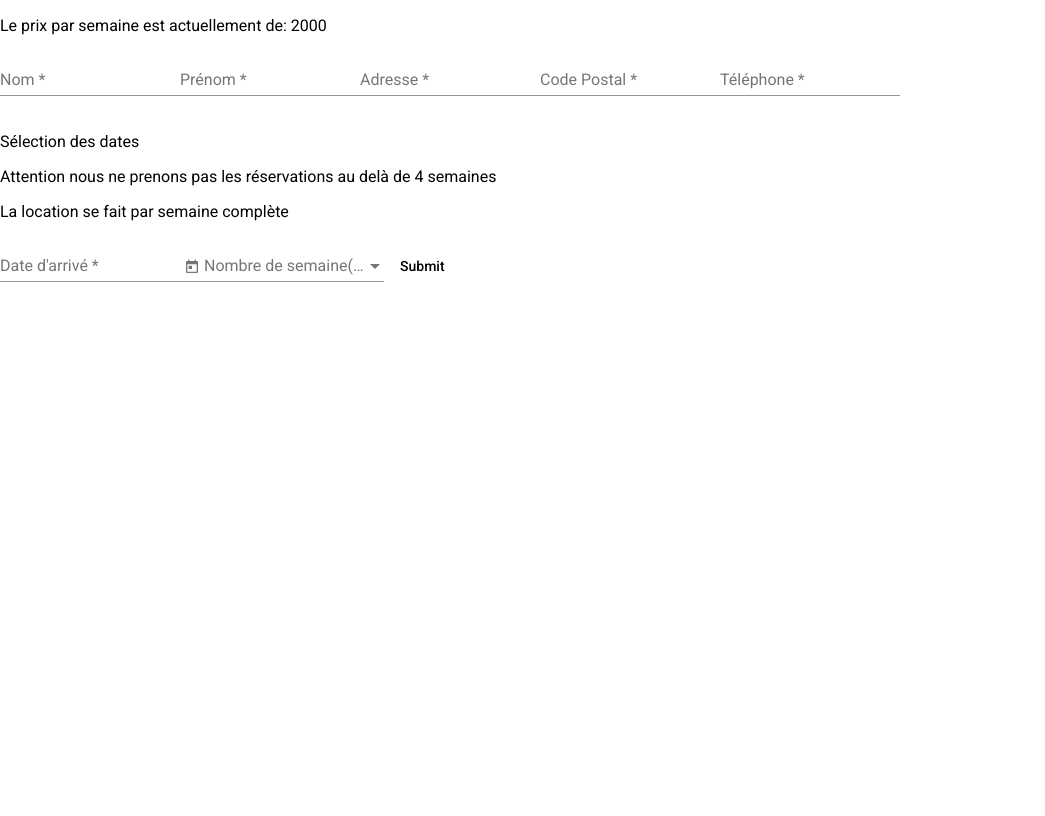
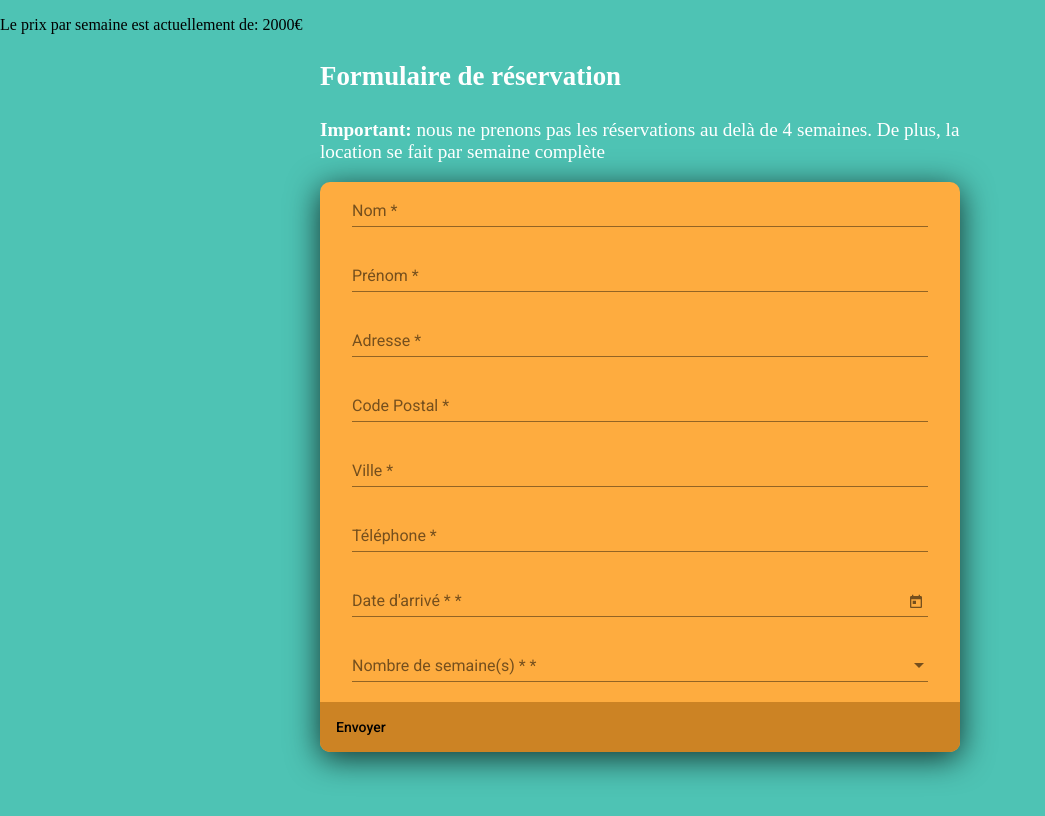
Before and after one commit to Emeric-Simplon/resaForm, an Angular app: page /reservation in a window 1280 px wide. Shown: the whole page, without its empty margins (0-1045 px from the left). Built offline with nearby package versions, Linux system fonts and the light colour scheme.

Commit message:
Ajout du css pour le formulaire Finalisation du formulaire

```diff
--- a/src/app/app.component.css
+++ b/src/app/app.component.css
@@ -0,0 +1,3 @@
+body {
+    background-color: #4ec3b4;
+}
--- a/src/app/form/form.component.css
+++ b/src/app/form/form.component.css
@@ -0,0 +1,40 @@
+.formHeader{
+    color: white;
+    margin: auto;
+    width: 50%;
+    font-family: Baloo,cursive;
+    font-size: 1.2em;
+}
+h3{
+    font-size: 1.4em;
+}
+
+form {
+    margin: auto;
+    width: 50%;
+    background-color: #FEAC3F;
+    border-radius: 10px;
+    -webkit-box-shadow: 0px 6px 32px 0px rgba(0,0,0,0.75);
+    -moz-box-shadow: 0px 6px 32px 0px rgba(0,0,0,0.75);
+    box-shadow: 0px 6px 32px 0px rgba(0,0,0,0.75);
+
+}
+.mat-form-field {
+    display: flex;
+    flex-direction: column;
+    width: 90%;
+    margin:auto;
+}
+
+.buttonAndTotal {
+    display: flex;
+    margin: auto;
+    background-color: rgb(204, 131, 36);
+    margin-bottom: 15px;
+    height: 50px;
+    border-radius: 0px 0px 10px 10px;
+    align-items: center;
+}
+.mat-ripple {
+    margin-bottom: 15px;
+}
--- a/src/app/form/form.component.html
+++ b/src/app/form/form.component.html
@@ -1,47 +1,105 @@
+<div class="formHeader">
+  <h3>Formulaire de réservation</h3>
+  <p>
+    <strong>Important:</strong> nous ne prenons pas les réservations au delà de
+    4 semaines. De plus, la location se fait par semaine complète
+  </p>
+</div>
+
 <form [formGroup]="myForm" (ngSubmit)="onSubmit()">
   <mat-form-field>
     <mat-label>Nom</mat-label>
-    <input matInput type="text" formControlName="lastname" maxlength="50" placeholder="Ex. Dupont" required/>
+    <input
+      matInput
+      type="text"
+      formControlName="lastname"
+      placeholder="Ex. Dupont"
+      required
+    />
   </mat-form-field>
 
-  <mat-form-field >
+  <mat-form-field>
     <mat-label>Prénom</mat-label>
-    <input matInput type="text"  formControlName="firstname" maxlength="50" placeholder="Ex. Jean" required/>
+    <input
+      matInput
+      type="text"
+      formControlName="firstname"
+      placeholder="Ex. Jean"
+      required
+    />
   </mat-form-field>
 
-  <mat-form-field >
+  <mat-form-field>
     <mat-label>Adresse</mat-label>
-    <input matInput  type="text" formControlName="adress" placeholder="Ex. 10 rue jean jaures" required/>
+    <input
+      matInput
+      type="text"
+      formControlName="adress"
+      placeholder="Ex. 10 rue jean jaures"
+      required
+    />
   </mat-form-field>
 
-  <mat-form-field >
+  <mat-form-field>
     <mat-label>Code Postal</mat-label>
-    <input matInput type="number" maxlength="5" minlength="7" formControlName="zip" placeholder="Ex. 31000" required/>
+    <input
+      matInput
+      type="number"
+      maxlength="5"
+      minlength="7"
+      formControlName="zip"
+      on-focusout="getCity()"
+      placeholder="Ex. 31000"
+      required
+    />
   </mat-form-field>
 
-  <mat-form-field >
+  <mat-form-field>
+    <mat-label>Ville</mat-label>
+    <input
+      matInput
+      type="text"
+      value="{{ city$ }}"
+      formControlName="city"
+      placeholder="Ex. Toulouse"
+      required
+    />
+  </mat-form-field>
+
+  <mat-form-field>
     <mat-label>Téléphone</mat-label>
-    <input matInput formControlName="phone" type="tel" placeholder="Ex. 0000000000" required/>
+    <input
+      matInput
+      formControlName="phone"
+      type="tel"
+      placeholder="Ex. 0000000000"
+      required
+    />
   </mat-form-field>
-  <p>Sélection des dates</p>
-  <p>Attention nous ne prenons pas les réservations au delà de 4 semaines</p>
-  <p>La location se fait par semaine complète</p>
+
   <mat-form-field>
-    <input matInput [matDatepicker]="picker1" formControlName="date" placeholder="Date d'arrivé" [min]="minDate" [max]="maxDate" >
+    <input
+      matInput
+      [matDatepicker]="picker1"
+      formControlName="date"
+      placeholder="Date d'arrivé *"
+      [min]="minDate"
+      [max]="maxDate"
+    />
     <mat-datepicker-toggle matSuffix [for]="picker1"></mat-datepicker-toggle>
     <mat-datepicker #picker1></mat-datepicker>
   </mat-form-field>
 
   <mat-form-field>
-    <mat-label>Nombre de semaine(s)</mat-label>
-    <mat-select formControlName="numberOfWeeks" >
+    <mat-label>Nombre de semaine(s) *</mat-label>
+    <mat-select formControlName="numberOfWeeks">
       <mat-option *ngFor="let o of maxWeeksOptions" [value]="o">
-          {{ o }}
+        {{ o }}
       </mat-option>
     </mat-select>
   </mat-form-field>
-
-  <button  mat-button type="submit">Submit</button>
-
+  <div class="buttonAndTotal">
+    <button mat-button type="submit">Envoyer</button>
+    <p class="totalPrice" *ngIf="totalIsEnable">Total: {{ totalPrice }}€</p>
+  </div>
 </form>
-<p *ngIf="totalIsEnable">Le coût total de votre séjour sera de : {{totalPrice}}</p>
--- a/src/app/form/form.component.ts
+++ b/src/app/form/form.component.ts
@@ -1,6 +1,8 @@
+import { GetCityService } from "./../services/get-city.service";
 import { Component, OnInit, Input } from "@angular/core";
 import { FormGroup, FormControl, Validators } from "@angular/forms";
-import { Router } from '@angular/router';
+import { Router } from "@angular/router";
+import { Observable } from "rxjs";
 
 @Component({
   selector: "app-form",
@@ -8,57 +10,107 @@ import { Router } from '@angular/router';
   styleUrls: ["./form.component.css"]
 })
 export class FormComponent implements OnInit {
+  // Prix d'un emplacement
   @Input() price: number;
 
+  //Range de date qu'il est possible de prendre
   minDate = new Date();
   maxDate = new Date(new Date().setDate(new Date().getDate() + 3 * 7));
-  maxWeeks = 1;
-  maxWeeksOptions = [];
-  totalPrice = 0;
-  totalIsEnable = false;
 
-  constructor(private router: Router) {}
+  //Nombre de semaine qu'il sera possible de prendre en fonction de la date choisi
+  maxWeeks: number;
+
+  //Tableau qui servira à créer le nombre d'option dans l'input select
+  maxWeeksOptions: Array<any>;
+
+  totalPrice: number;
+
+  //Si une date est selectionnée affichera le tarif
+  totalIsEnable: boolean;
+
+  city$: Observable<any>;
+
+  constructor(private router: Router, private getCityService: GetCityService) {}
 
   ngOnInit(): void {
     this.onValueChanges();
     this.totalIsEnable = false;
-    console.log(this.totalIsEnable);
   }
 
+  regexForNames = "^[a-zA-Zàâéèëêïîôùüç -]{1,40}$";
+
   myForm = new FormGroup({
-    lastname: new FormControl("", [Validators.required, Validators.pattern("[a-zA-Z ]")]),
-    firstname: new FormControl("", [Validators.required]),
+    lastname: new FormControl("", [
+      Validators.required,
+      Validators.pattern(this.regexForNames)
+    ]),
+    firstname: new FormControl("", [
+      Validators.required,
+      Validators.pattern(this.regexForNames)
+    ]),
     adress: new FormControl("", [Validators.required]),
-    zip: new FormControl("", [Validators.required, Validators.pattern('[0-9]{5}')]),
-    phone: new FormControl("", [Validators.required]),
+    zip: new FormControl("", [
+      Validators.required,
+      Validators.pattern("[0-9]{5}")
+    ]),
+    city: new FormControl("", [Validators.required]),
+    phone: new FormControl("", [
+      Validators.required,
+      Validators.pattern("[0-9]{10}")
+    ]),
     date: new FormControl("", [Validators.required]),
     numberOfWeeks: new FormControl("", [Validators.required])
   });
+
   onSubmit() {
     if (this.myForm.valid) {
+      //Décrémente le nombre de places de 1 si la réservation est valide
       const remainingPlacesAfterSubmit =
         parseInt(localStorage.getItem("places")) - 1;
       localStorage.setItem("places", remainingPlacesAfterSubmit.toString());
-      this.router.navigate(['/success']);
+
+      //Redirection ver la page de succès
+      this.router.navigate(["/success"]);
+    }
+  }
+
+  //Fonction appelée lors de la perte de focus permet l'autocomplétion de l'input city
+  getCity() {
+    if (this.myForm.get("zip").value) {
+      this.getCityService
+        .getCity(this.myForm.get("zip").value)
+        .subscribe(data => {
+          this.city$ = data.cities[0].city;
+          this.myForm.get("city").setErrors(null);
+        });
     }
   }
 
   onValueChanges(): void {
     this.myForm.get("date").valueChanges.subscribe(val => {
+      //On convertit les dates en timestamp
       this.maxWeeks = (this.maxDate.getTime() - val.getTime()) / 1000;
+
+      //On en déduit le nombre de semaine qu'il est possible de prendre
       this.maxWeeks /= 60 * 60 * 24 * 7;
       this.maxWeeks = Math.abs(Math.ceil(this.maxWeeks));
       this.maxWeeksOptions = [];
 
+      //On push dans le tableau autant de semaine qu'il est possible de prendre
+      //Cela permet de créer un range d'option dans l'input select
       while (this.maxWeeks != 0) {
         this.maxWeeksOptions.push(this.maxWeeks);
         this.maxWeeks--;
       }
     });
+
+    //En fonction du nombre de semaine choisi on calcule le total
     this.myForm.get("numberOfWeeks").valueChanges.subscribe(val => {
-      this.totalIsEnable = true;
       this.totalPrice =
         this.myForm.controls["numberOfWeeks"].value * this.price;
+
+      //On affiche le total
+      this.totalIsEnable = true;
     });
   }
 }
--- a/src/app/location/location.component.html
+++ b/src/app/location/location.component.html
@@ -1,3 +1,4 @@
-<p *ngIf="cautionIsEnble">Attention il ne reste que: {{places}}</p>
-<p>Le prix par semaine est actuellement de: {{ price }}</p>
+<p class="caution" *ngIf="cautionIsEnble">Emplacement(s) restant: {{places}}</p>
+<p>Le prix par semaine est actuellement de: {{ price }}€</p>
+<!-- Formulaire enfant qui récupère le prix d'un emplacement -->
 <app-form [price]="price"></app-form>
--- /dev/null
+++ b/src/app/services/get-city.service.ts
@@ -0,0 +1,19 @@
+import { Injectable } from '@angular/core';
+import { HttpClient } from '@angular/common/http';
+import { Observable } from 'rxjs';
+import { promise } from 'protractor';
+
+@Injectable({
+  providedIn: 'root'
+})
+export class GetCityService {
+
+  baseUrl = 'https://vicopo.selfbuild.fr/cherche/'
+
+  constructor(private httpClient: HttpClient) { }
+
+  getCity(zip): Observable<any> {
+    return this.httpClient.get(`${this.baseUrl}${zip}`)
+  }
+
+}
--- a/src/styles.css
+++ b/src/styles.css
@@ -2,3 +2,7 @@
 
 html, body { height: 100%; }
 body { margin: 0; font-family: Roboto, "Helvetica Neue", sans-serif; }
+body {
+    font-family: Baloo,cursive;
+    background-color: #4ec3b4;
+}
```
Also changed, not shown: src/app/app.module.ts (+8 -5 lines), src/app/location/location.component.ts (+6 -2 lines), 1 other file (tests, documents, lock files or other folders).
